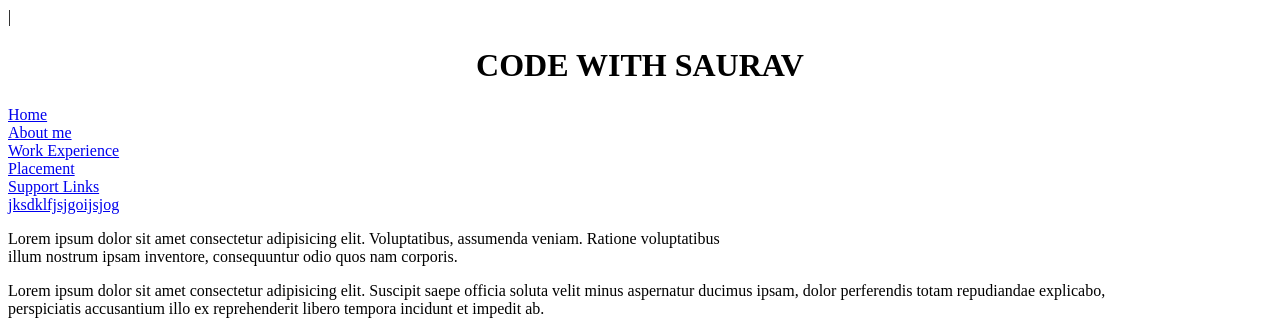
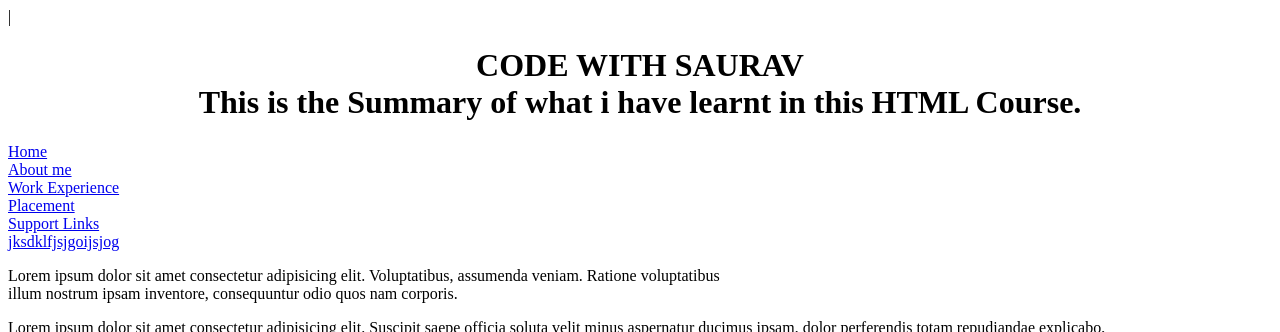
Before and after one commit to saurav2930/My-First-HTML-Project, a plain HTML site: page index.html in a window 1280 px wide. Shown: the top 332 px of the page. Drawn offline with Linux system fonts and the light colour scheme.

Commit message:
Update index.html

```diff
--- a/index.html
+++ b/index.html
@@ -5,7 +5,8 @@
     <meta name="viewport" content="width=device-width, initial-scale=1.0">
     <title>code with saurav</title>
 </head>
-<body><center><h1>CODE WITH SAURAV </h1></center>
+<body><center><h1>CODE WITH SAURAV <br>
+        This is the Summary of what i have learnt in this HTML Course.</h1></center>
     <header><nav>
         <a href="#Home" target="_blank">Home</a><br>
         <a href="#About me">About me</a><br>
```
